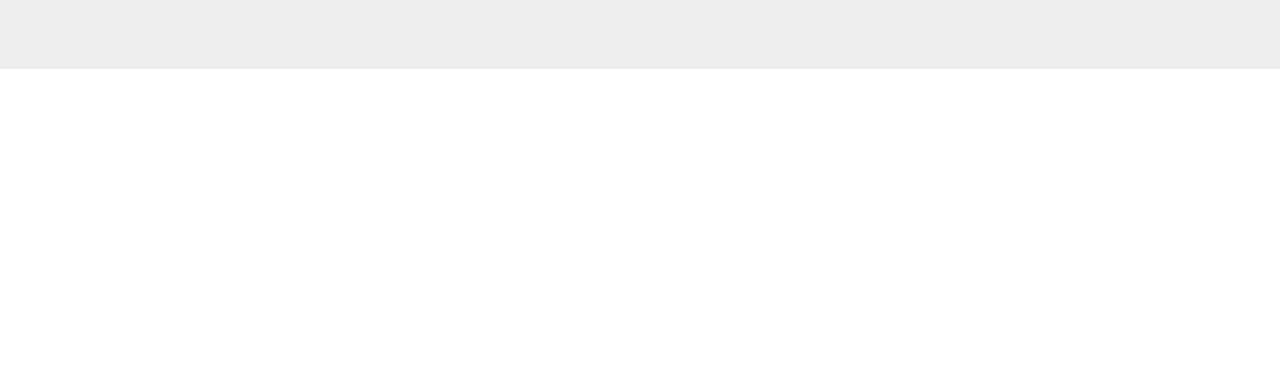
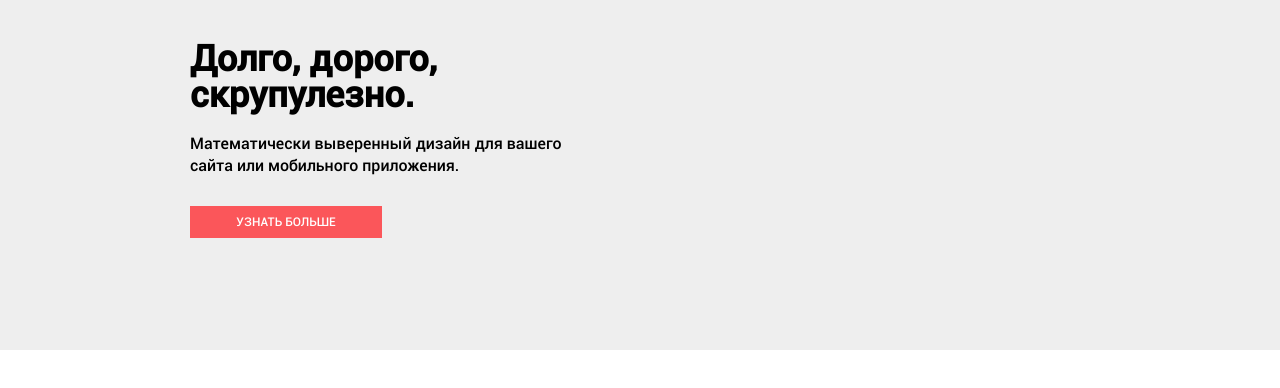
Before and after one commit to Shakirzhan/nerds, a website: page src/index.html in a window 1280 px wide. Shown: the part 86-474 px from the top of the page. Drawn offline with Linux system fonts and the light colour scheme.

Commit message:
added a tag with the name of the advantage class

```diff
--- a/src/index.html
+++ b/src/index.html
@@ -25,5 +25,16 @@
 				</div>
 			</div>
 		</header>
+		<main class="page-main">
+			<section class="advantage">
+				<div class="advantage__wrapper">
+					<div class="advantage-1">
+						<h2 class="advantage__caption">Долго, дорого, скрупулезно.</h2>
+						<p class="advantage__description">Математически выверенный дизайн для вашего сайта или мобильного приложения.</p>
+						<a href="#" class="advantage__button">Узнать больше</a>
+					</div>
+				</div>
+			</section>
+		</main>
 	</body>
 </html>
--- /dev/null
+++ b/src/less/blocks/advantage.less
@@ -0,0 +1,55 @@
+.advantage {
+	min-height: 436px;
+	background-color: #eeeeee;
+}
+
+.advantage__wrapper {
+	.container();
+}
+
+.advantage-1 {
+	padding: 127px 0 0; // 206 - 161 = 45
+
+	.advantage__caption {
+		width: 300px;
+	}
+
+	.advantage__description {
+		width: 380px;
+	}
+}
+
+.advantage__caption {
+	margin: 0;
+	margin-bottom: 20px;
+	font-family: "Roboto Medium", Arial, sans-serif;
+	font-size: 36px;
+	line-height: 36px;
+}
+
+.advantage__description {
+	margin: 0;
+	margin-bottom: 29px;
+}
+
+.advantage__button {
+	display: block;
+	width: 192px;
+	padding: 7px 0 7px;
+	font-family: "Roboto Medium", Arial, sans-serif;
+	font-size: 12px;
+	line-height: 18px;
+	text-transform: uppercase;
+	text-decoration: none;
+	text-align: center;
+	background-color: #fb565a;
+	color: #ffffff;
+
+	&:hover {
+		background-color: #d6494d;
+	}
+
+	&:active {
+		background-color: #b63538;
+	}
+}
--- a/src/less/blocks/page-header.less
+++ b/src/less/blocks/page-header.less
@@ -1,7 +1,6 @@
 .page-header {
 	max-width: 100%;
 	min-width: 920px;
-	background-color: #eeeeee;
 }
 
 .page-header__wrapper {
--- /dev/null
+++ b/src/less/blocks/page-main.less
@@ -0,0 +1,3 @@
+.page-main {
+	margin-top: -154.6px;
+}
--- a/src/less/style.less
+++ b/src/less/style.less
@@ -5,3 +5,5 @@
 @import "blocks/page-header.less";
 @import "blocks/main-nav.less";
 @import "blocks/basket.less";
+@import "blocks/page-main.less";
+@import "blocks/advantage.less";
```
Also changed, not shown: src/css/style.css.
